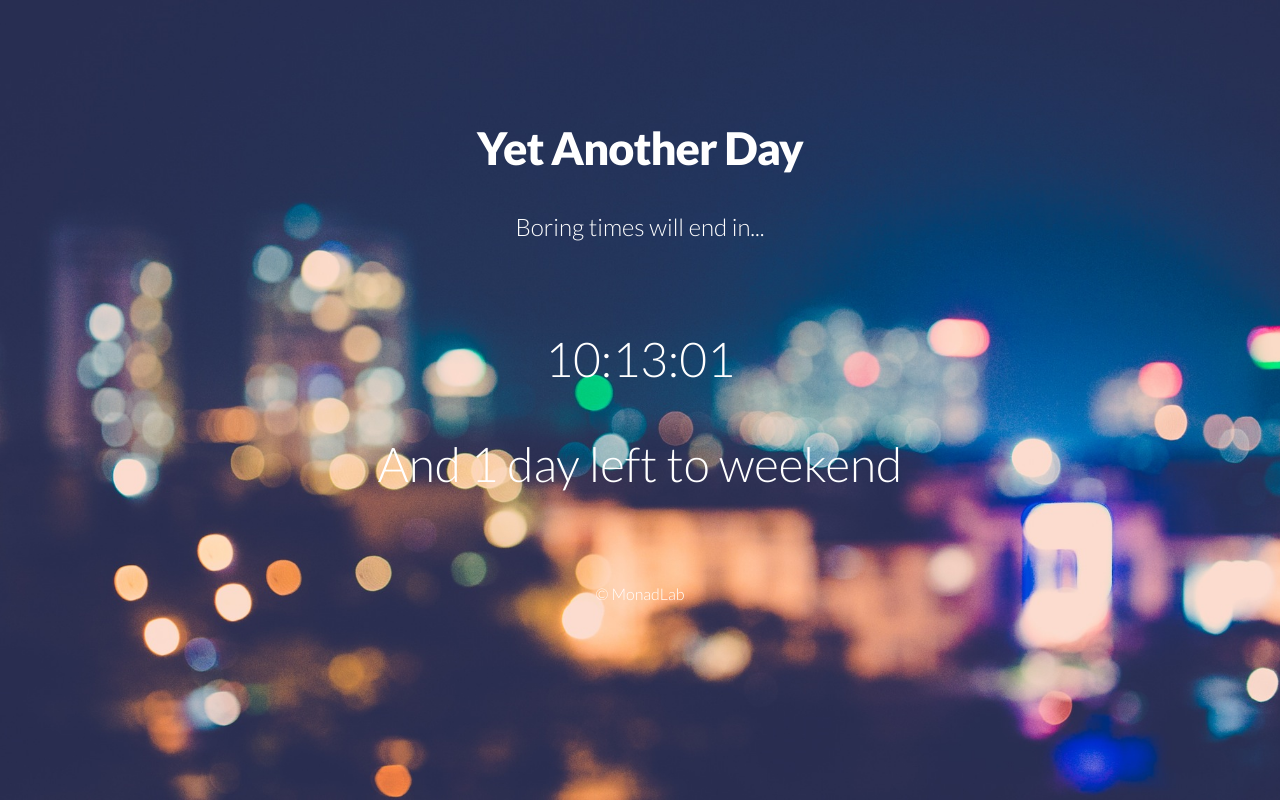
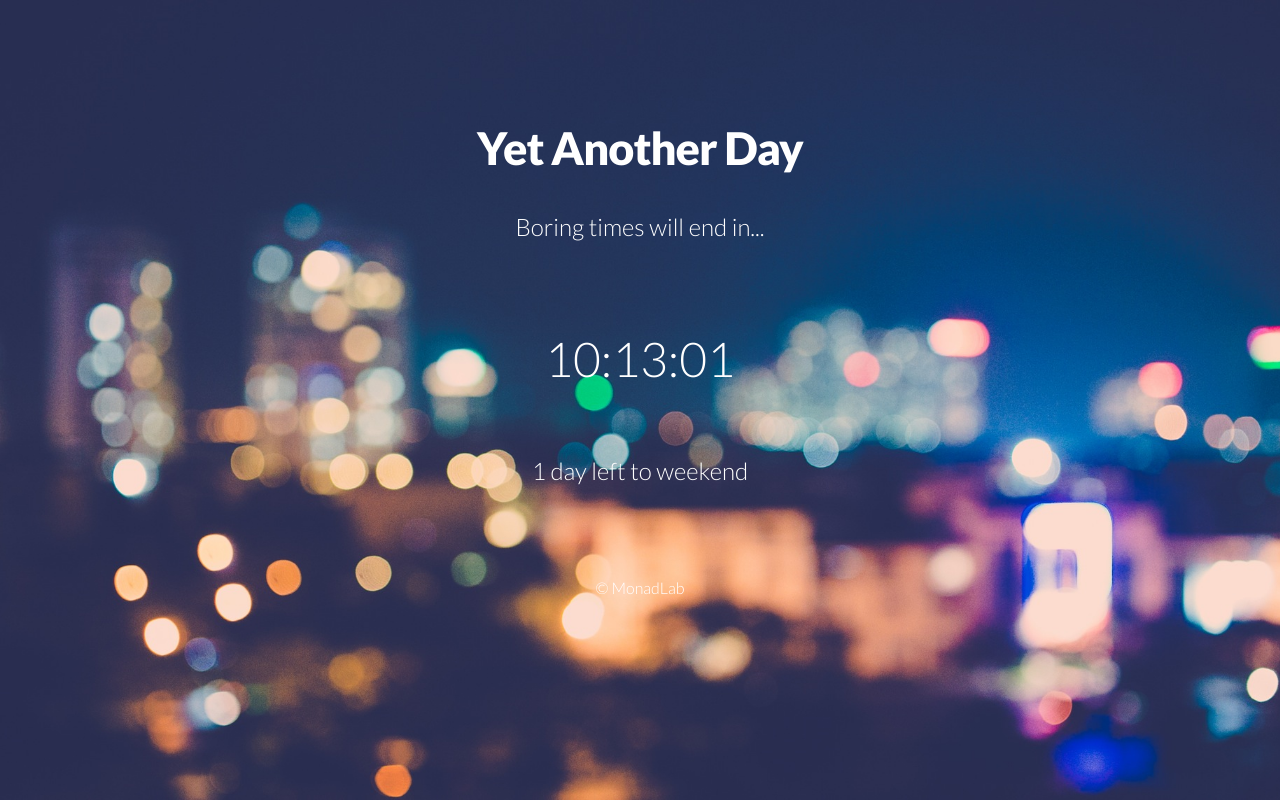
Before and after one commit to WaiLynnZaw/countdown, a plain HTML site: page index.html in a window 1280 px wide. Drawn offline with nearby package versions, Linux system fonts and the light colour scheme.

Commit message:
Update date format

```diff
--- a/index.html
+++ b/index.html
@@ -67,6 +67,8 @@
       if(mm<10){
        mm='0'+mm;
       }
+
+
       var todayTime = yyyy+'/'+mm+'/'+dd + ' 18:00:00';
 
       var saturdays = [];
@@ -76,8 +78,6 @@
           saturdays.push(date.getDate());
         }
       };
-
-      console.log(saturdays);
 
       var getDaysInMonth = function(month,year) {
         return new Date(year, month, 0).getDate();
@@ -94,8 +94,18 @@
         }
       }
 
+      var weekendInfo = function(day){
+        if(day == 0){
+          return "Yayyy, today is <b>Friday</b>...<br /> TGIF TGIF!";
+        } else if (day == 1){
+          return "1 day left to weekend";
+        } else {
+          return day + " days left to weekend";
+        }
+      }
+
       $('#countdown').countdown(todayTime, function(event) {
-        $(this).html(event.strftime('<br /> %H:%M:%S' + '<br /><br /> And '+ (dayCount-1) + ((dayCount-1)<=1 ? ' day' : ' days') + ' left to weekend'));
+        $(this).html(event.strftime('<br /> %H:%M:%S' + '<h2 class="subtitle"><br /><br />'+ weekendInfo(dayCount-1) + "</h2>"));
       });
     </script>
 
```
